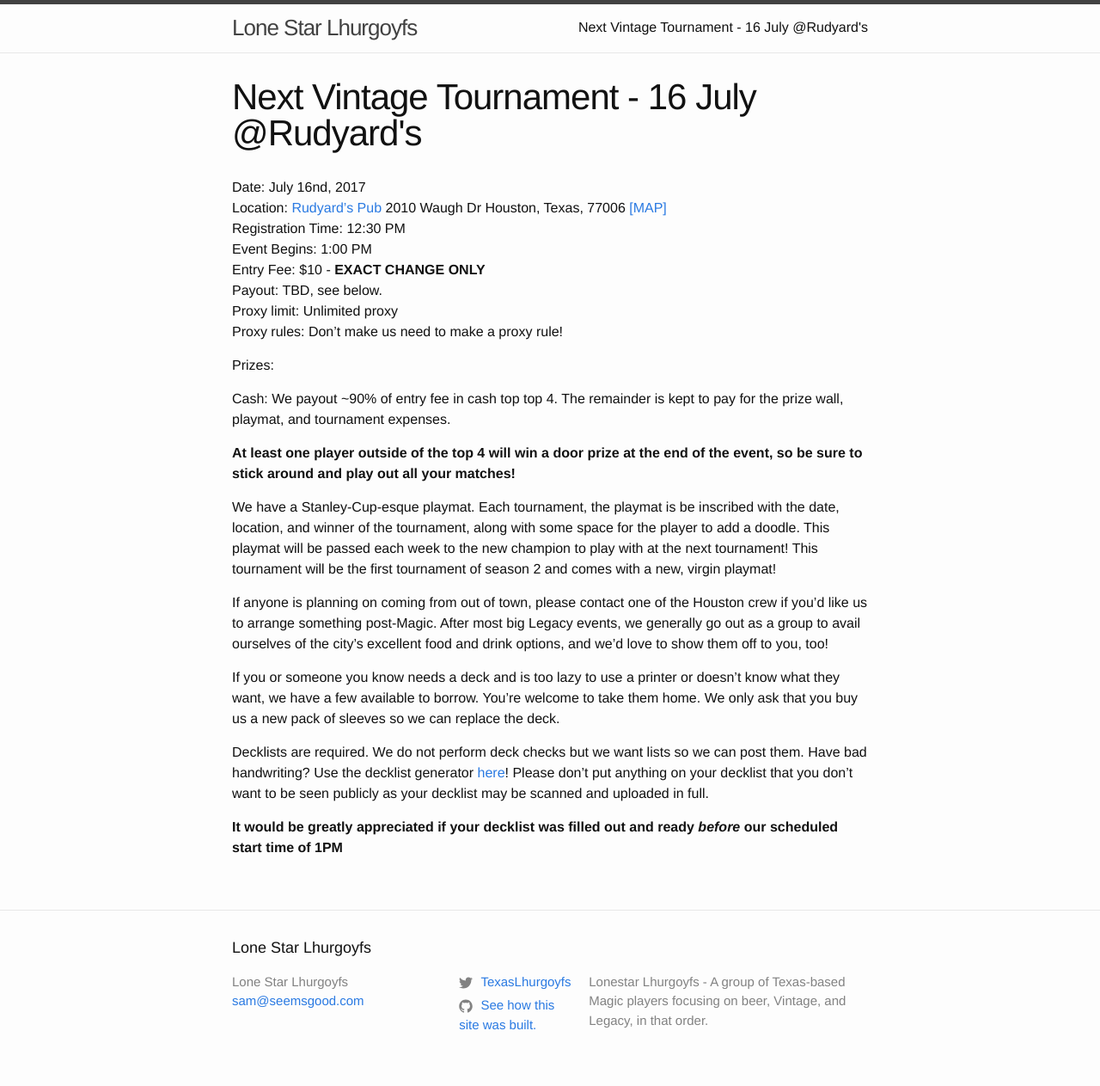
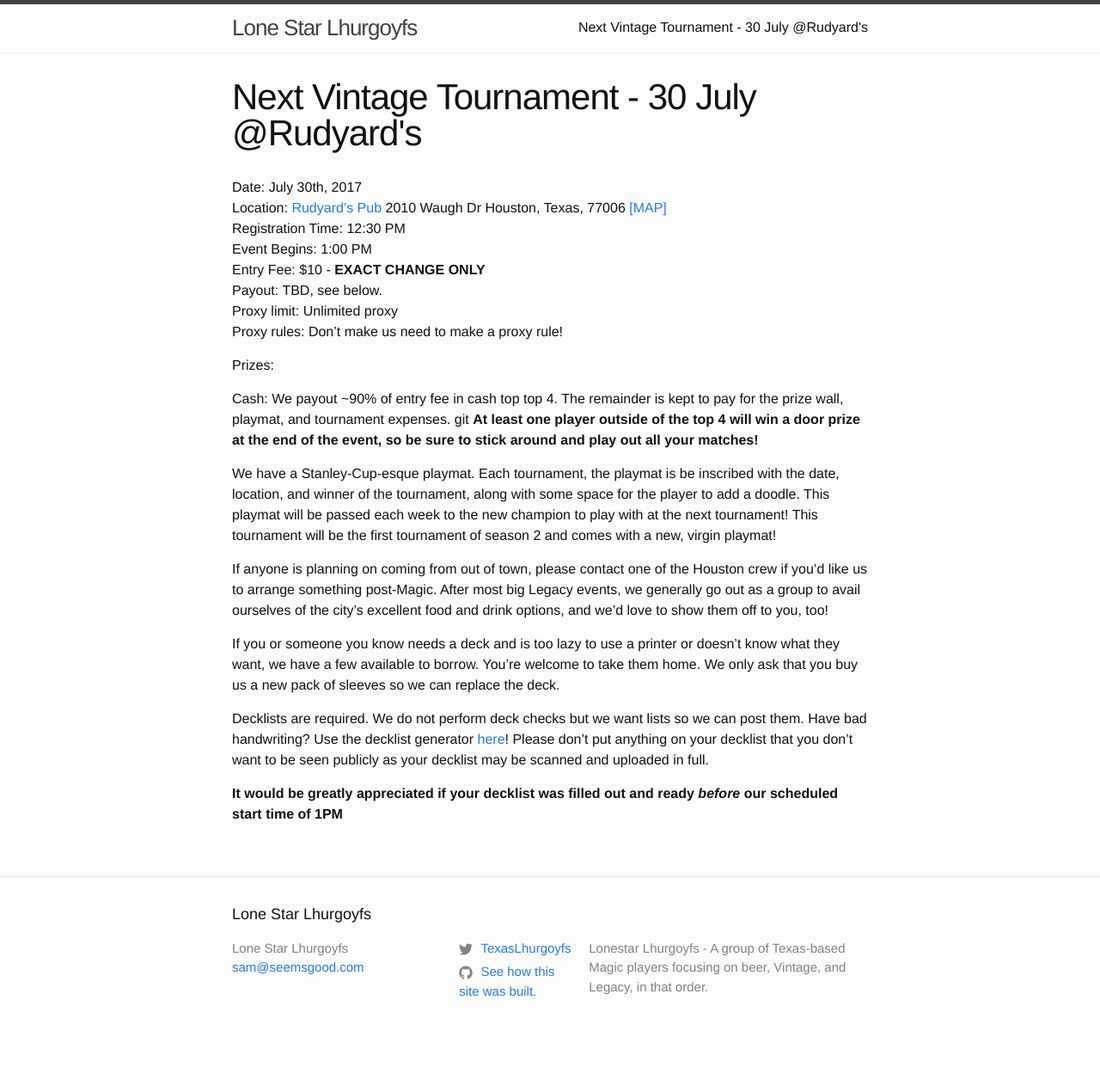
Before and after one commit to LoneStarLhurgoyfs/lonestarlhurgoyfs.github.io, a Jekyll site: the page built from nextTournament.md, in a window 1280 px wide. Shown: the whole page at 86% size. Built offline with Jekyll 4.4.1, drawn with Linux system fonts in a browser that asks for light colours; after the commit the page ends 1224 px from its top, so only the background shows below that.

Commit message:
30 July Tournament post

```diff
--- a/nextTournament.md
+++ b/nextTournament.md
@@ -1,10 +1,10 @@
 ---
 layout: page
-title: Next Vintage Tournament - 16 July @Rudyard's
+title: Next Vintage Tournament - 30 July @Rudyard's
 permalink: /nextVintageTournament/
 ---
 
-Date: July 16nd, 2017
+Date: July 30th, 2017
 Location: [Rudyard's Pub](http://www.rudyardspub.com/wordpress/)  2010 Waugh Dr
 Houston, Texas, 77006 [[MAP]](https://goo.gl/maps/mBxMSRjrDAU2)
 Registration Time: 12:30 PM
@@ -17,7 +17,7 @@ Proxy rules: Don't make us need to make a proxy rule!
 Prizes:
 
 Cash: We payout ~90% of entry fee in cash top top 4. The remainder is kept to pay for the prize wall, playmat, and tournament expenses.
-
+git
 **At least one player outside of the top 4 will win a door prize at the end of the event, so be sure to stick around and play out all your matches!**
 
 We have a Stanley-Cup-esque playmat. Each tournament, the playmat is be inscribed with the date, location, and winner of the tournament, along with some space for the player to add a doodle. This playmat will be passed each week to the new champion to play with at the next tournament! This tournament will be the first tournament of season 2 and comes with a new, virgin playmat!
```
